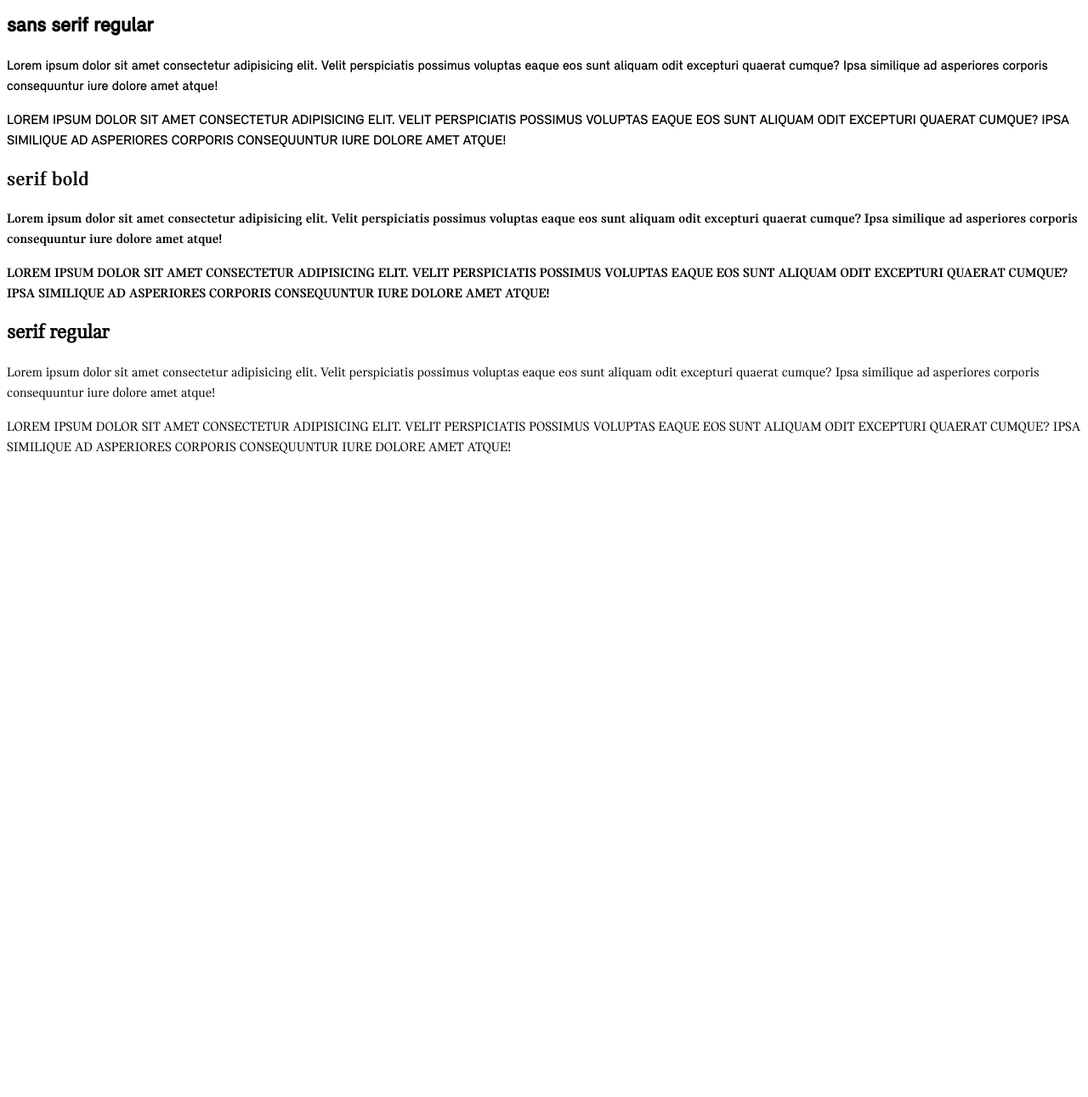
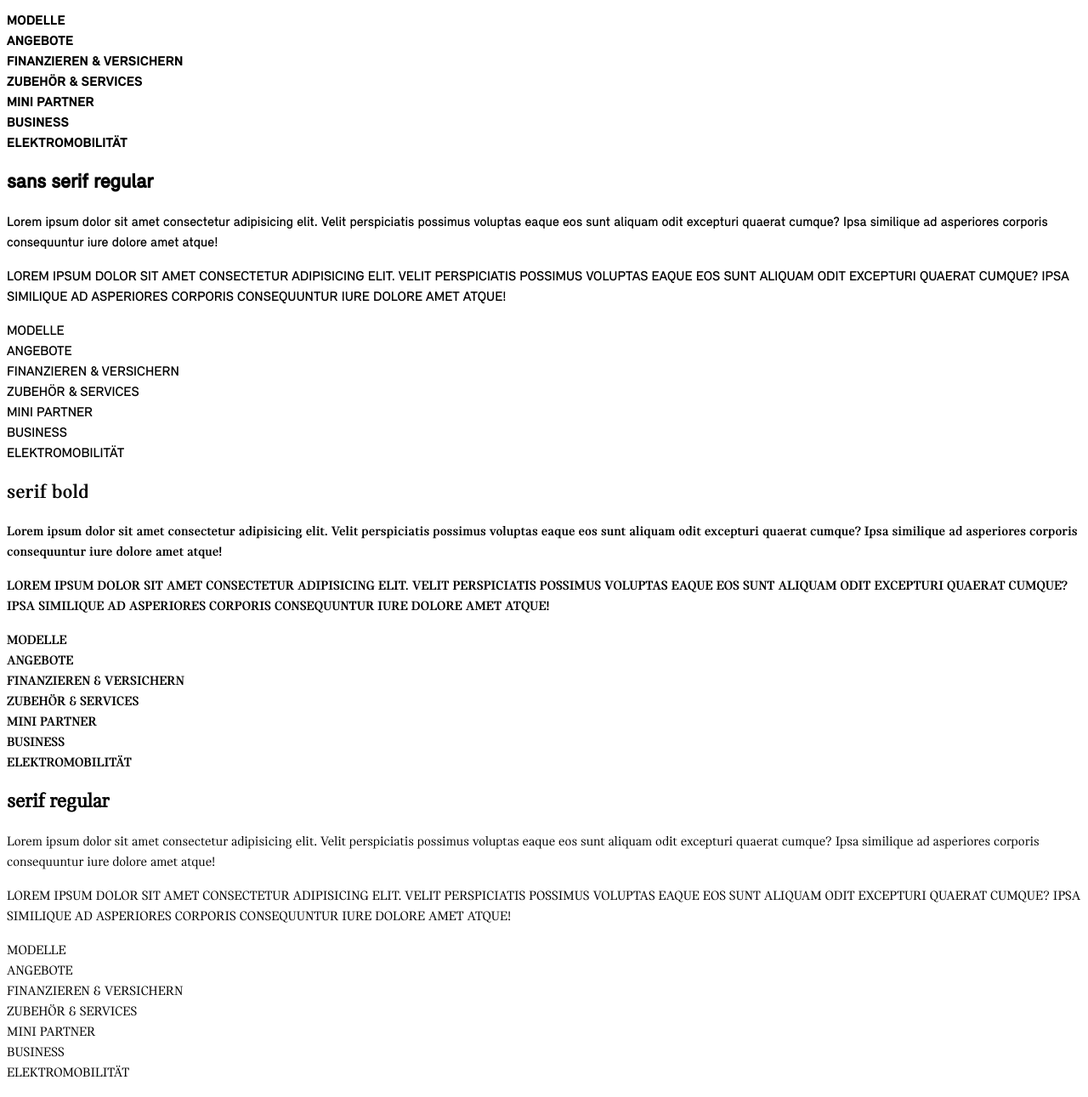
Before and after one commit to cyanturtledove/font-test, a plain HTML site: page index.html in a window 1280 px wide. Shown: the part 184-1475 px from the top of the page at 85% size. Before the commit the page ends 800 px from the top, so only its background shows below. Drawn offline with Linux system fonts and the light colour scheme.

Commit message:
add texts

```diff
--- a/index.html
+++ b/index.html
@@ -44,21 +44,57 @@
         <h2>sans serif bold</h2>
         <p>Lorem ipsum dolor sit amet consectetur adipisicing elit. Velit perspiciatis possimus voluptas eaque eos sunt aliquam odit excepturi quaerat cumque? Ipsa similique ad asperiores corporis consequuntur iure dolore amet atque!</p>
         <p style="text-transform: uppercase;">Lorem ipsum dolor sit amet consectetur adipisicing elit. Velit perspiciatis possimus voluptas eaque eos sunt aliquam odit excepturi quaerat cumque? Ipsa similique ad asperiores corporis consequuntur iure dolore amet atque!</p>
+        <p>
+            MODELLE<br>
+            ANGEBOTE<br>
+            FINANZIEREN & VERSICHERN<br>
+            ZUBEHÖR & SERVICES<br>
+            MINI PARTNER<br>
+            BUSINESS<br>
+            ELEKTROMOBILITÄT
+        </p>
     </div>
     <div style="font-family: MINISansReg">
         <h2>sans serif regular</h2>
         <p>Lorem ipsum dolor sit amet consectetur adipisicing elit. Velit perspiciatis possimus voluptas eaque eos sunt aliquam odit excepturi quaerat cumque? Ipsa similique ad asperiores corporis consequuntur iure dolore amet atque!</p>
         <p style="text-transform: uppercase;">Lorem ipsum dolor sit amet consectetur adipisicing elit. Velit perspiciatis possimus voluptas eaque eos sunt aliquam odit excepturi quaerat cumque? Ipsa similique ad asperiores corporis consequuntur iure dolore amet atque!</p>
+        <p>
+            MODELLE<br>
+            ANGEBOTE<br>
+            FINANZIEREN & VERSICHERN<br>
+            ZUBEHÖR & SERVICES<br>
+            MINI PARTNER<br>
+            BUSINESS<br>
+            ELEKTROMOBILITÄT
+        </p>
     </div>
     <div style="font-family: MINIBold">
         <h2>serif bold</h2>
         <p>Lorem ipsum dolor sit amet consectetur adipisicing elit. Velit perspiciatis possimus voluptas eaque eos sunt aliquam odit excepturi quaerat cumque? Ipsa similique ad asperiores corporis consequuntur iure dolore amet atque!</p>
         <p style="text-transform: uppercase;">Lorem ipsum dolor sit amet consectetur adipisicing elit. Velit perspiciatis possimus voluptas eaque eos sunt aliquam odit excepturi quaerat cumque? Ipsa similique ad asperiores corporis consequuntur iure dolore amet atque!</p>
+        <p>
+            MODELLE<br>
+            ANGEBOTE<br>
+            FINANZIEREN & VERSICHERN<br>
+            ZUBEHÖR & SERVICES<br>
+            MINI PARTNER<br>
+            BUSINESS<br>
+            ELEKTROMOBILITÄT
+        </p>
     </div>
     <div style="font-family: MINIRegular">
         <h2>serif regular</h2>
         <p>Lorem ipsum dolor sit amet consectetur adipisicing elit. Velit perspiciatis possimus voluptas eaque eos sunt aliquam odit excepturi quaerat cumque? Ipsa similique ad asperiores corporis consequuntur iure dolore amet atque!</p>
         <p style="text-transform: uppercase;">Lorem ipsum dolor sit amet consectetur adipisicing elit. Velit perspiciatis possimus voluptas eaque eos sunt aliquam odit excepturi quaerat cumque? Ipsa similique ad asperiores corporis consequuntur iure dolore amet atque!</p>
+        <p>
+            MODELLE<br>
+            ANGEBOTE<br>
+            FINANZIEREN & VERSICHERN<br>
+            ZUBEHÖR & SERVICES<br>
+            MINI PARTNER<br>
+            BUSINESS<br>
+            ELEKTROMOBILITÄT
+        </p>
     </div>
 </body>
 </html>
```
